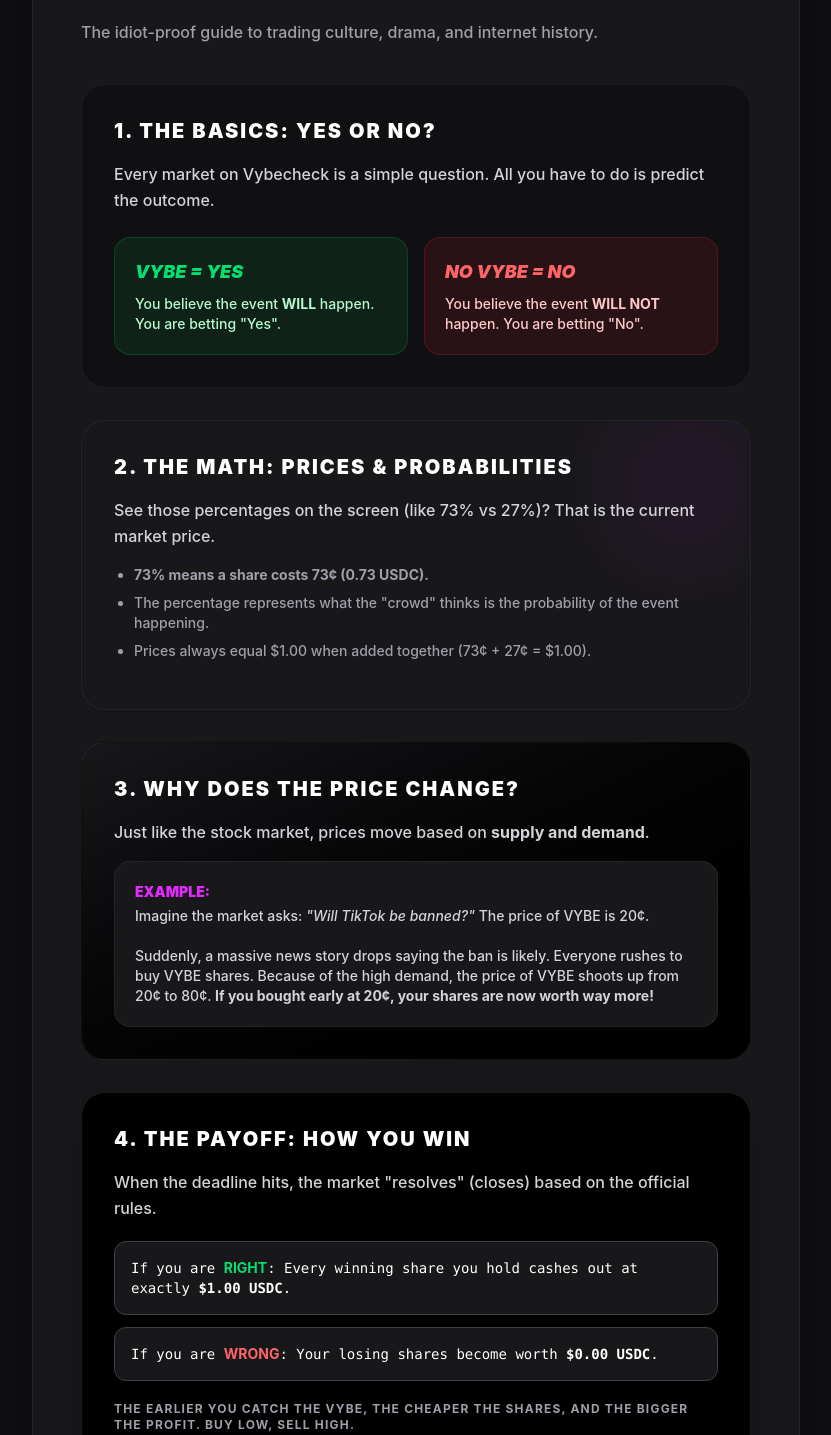
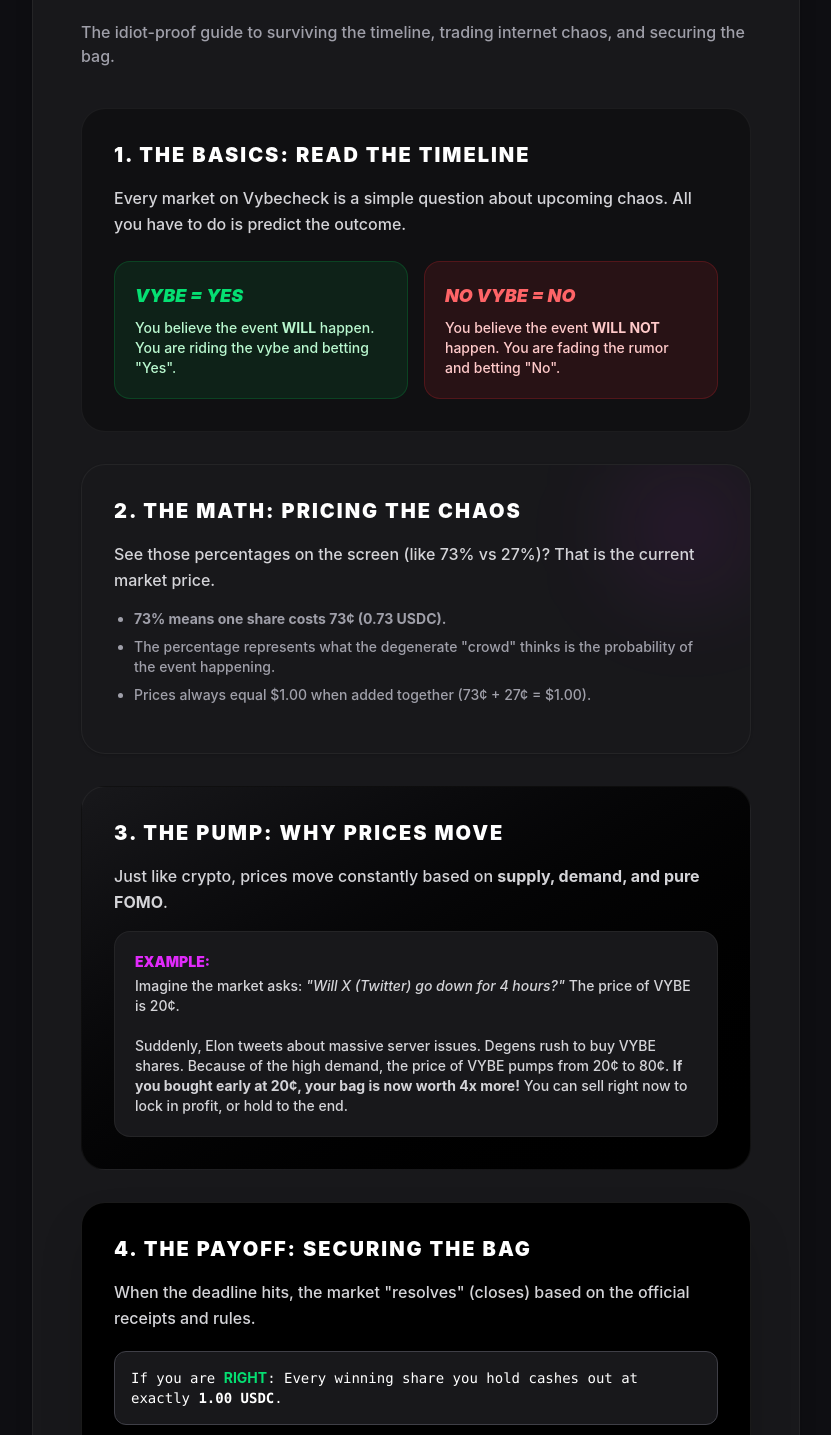
Before and after one commit to deorodesign/vibecheck, a Next.js app: page /how-it-works in a window 1280 px wide. Shown: the part 195-1630 px from the top of the page, without its empty margins (224-1055 px from the left). Built offline with nearby package versions, Linux system fonts and the light colour scheme; no server answers; the database is empty.

Commit message:
Update page.tsx

```diff
--- a/app/how-it-works/page.tsx
+++ b/app/how-it-works/page.tsx
@@ -4,69 +4,69 @@ export default function HowItWorksPage() {
   return (
     <main className="min-h-screen bg-zinc-50 dark:bg-[#0e0e12] flex flex-col items-center py-12 px-4 transition-colors duration-500 font-sans">
       <div className="w-full max-w-3xl bg-white dark:bg-[#18181b] border border-zinc-200 dark:border-white/5 rounded-[2rem] p-6 md:p-12 shadow-xl">
-        <Link href="/" className="text-zinc-500 hover:text-zinc-900 dark:hover:text-white text-xs font-bold uppercase tracking-widest mb-8 inline-block transition-colors">← Back to Vybecheck</Link>
+        <Link href="/" className="text-zinc-500 hover:text-zinc-900 dark:hover:text-white text-xs font-bold uppercase tracking-widest mb-8 inline-block transition-colors">← Back to the Chaos</Link>
 
         <h1 className="text-3xl md:text-5xl font-black uppercase italic tracking-tight text-zinc-900 dark:text-white mb-4">
           Vybecheck 101
         </h1>
-        <p className="text-zinc-500 dark:text-zinc-400 font-medium mb-10 text-sm md:text-base">The idiot-proof guide to trading culture, drama, and internet history.</p>
+        <p className="text-zinc-500 dark:text-zinc-400 font-medium mb-10 text-sm md:text-base">The idiot-proof guide to surviving the timeline, trading internet chaos, and securing the bag.</p>
 
         <div className="space-y-8 text-zinc-700 dark:text-zinc-300 leading-relaxed">
 
           <section className="p-6 md:p-8 bg-zinc-50 dark:bg-black/30 rounded-3xl border border-zinc-200 dark:border-white/5">
-            <h2 className="text-xl font-black uppercase tracking-widest text-zinc-900 dark:text-white mb-4">1. The Basics: Yes or No?</h2>
-            <p className="mb-6 font-medium">Every market on Vybecheck is a simple question. All you have to do is predict the outcome.</p>
+            <h2 className="text-xl font-black uppercase tracking-widest text-zinc-900 dark:text-white mb-4">1. The Basics: Read the Timeline</h2>
+            <p className="mb-6 font-medium">Every market on Vybecheck is a simple question about upcoming chaos. All you have to do is predict the outcome.</p>
 
             <div className="grid grid-cols-1 md:grid-cols-2 gap-4">
               <div className="p-5 rounded-2xl bg-green-50 dark:bg-green-500/10 border border-green-200 dark:border-green-500/20">
                 <h3 className="text-green-600 dark:text-green-400 font-black italic uppercase text-lg mb-2">VYBE = YES</h3>
-                <p className="text-sm font-medium text-green-800 dark:text-green-200">You believe the event <strong>WILL</strong> happen. You are betting "Yes".</p>
+                <p className="text-sm font-medium text-green-800 dark:text-green-200">You believe the event <strong>WILL</strong> happen. You are riding the vybe and betting "Yes".</p>
               </div>
               <div className="p-5 rounded-2xl bg-red-50 dark:bg-red-500/10 border border-red-200 dark:border-red-500/20">
                 <h3 className="text-red-600 dark:text-red-400 font-black italic uppercase text-lg mb-2">NO VYBE = NO</h3>
-                <p className="text-sm font-medium text-red-800 dark:text-red-200">You believe the event <strong>WILL NOT</strong> happen. You are betting "No".</p>
+                <p className="text-sm font-medium text-red-800 dark:text-red-200">You believe the event <strong>WILL NOT</strong> happen. You are fading the rumor and betting "No".</p>
               </div>
             </div>
           </section>
 
           <section className="p-6 md:p-8 bg-white dark:bg-[#18181b] rounded-3xl border border-zinc-200 dark:border-white/5 shadow-sm relative overflow-hidden">
             <div className="absolute top-0 right-0 w-32 h-32 bg-fuchsia-500/10 rounded-full blur-[50px]"></div>
-            <h2 className="text-xl font-black uppercase tracking-widest text-zinc-900 dark:text-white mb-4 relative z-10">2. The Math: Prices & Probabilities</h2>
+            <h2 className="text-xl font-black uppercase tracking-widest text-zinc-900 dark:text-white mb-4 relative z-10">2. The Math: Pricing the Chaos</h2>
             <p className="mb-4 font-medium relative z-10">See those percentages on the screen (like 73% vs 27%)? That is the current market price.</p>
             <ul className="list-disc pl-5 space-y-2 mb-4 font-medium text-sm relative z-10 text-zinc-600 dark:text-zinc-400">
-              <li><strong>73% means a share costs 73¢ (0.73 USDC).</strong></li>
-              <li>The percentage represents what the "crowd" thinks is the probability of the event happening.</li>
+              <li><strong>73% means one share costs 73¢ (0.73 USDC).</strong></li>
+              <li>The percentage represents what the degenerate "crowd" thinks is the probability of the event happening.</li>
               <li>Prices always equal $1.00 when added together (73¢ + 27¢ = $1.00).</li>
             </ul>
           </section>
 
           <section className="p-6 md:p-8 bg-gradient-to-br from-zinc-100 to-zinc-50 dark:from-zinc-900 dark:to-black rounded-3xl border border-zinc-200 dark:border-white/5">
-            <h2 className="text-xl font-black uppercase tracking-widest text-zinc-900 dark:text-white mb-4">3. Why does the price change?</h2>
-            <p className="mb-4 font-medium">Just like the stock market, prices move based on <strong>supply and demand</strong>.</p>
+            <h2 className="text-xl font-black uppercase tracking-widest text-zinc-900 dark:text-white mb-4">3. The Pump: Why prices move</h2>
+            <p className="mb-4 font-medium">Just like crypto, prices move constantly based on <strong>supply, demand, and pure FOMO</strong>.</p>
             <div className="p-5 bg-white dark:bg-[#18181b] rounded-2xl border border-zinc-200 dark:border-white/5 text-sm font-medium">
               <span className="text-fuchsia-500 font-black uppercase mb-1 block">Example:</span>
-              Imagine the market asks: <em>"Will TikTok be banned?"</em> The price of VYBE is 20¢.<br/><br/>
-              Suddenly, a massive news story drops saying the ban is likely. Everyone rushes to buy VYBE shares. Because of the high demand, the price of VYBE shoots up from 20¢ to 80¢. <strong>If you bought early at 20¢, your shares are now worth way more!</strong>
+              Imagine the market asks: <em>"Will X (Twitter) go down for 4 hours?"</em> The price of VYBE is 20¢.<br/><br/>
+              Suddenly, Elon tweets about massive server issues. Degens rush to buy VYBE shares. Because of the high demand, the price of VYBE pumps from 20¢ to 80¢. <strong>If you bought early at 20¢, your bag is now worth 4x more!</strong> You can sell right now to lock in profit, or hold to the end.
             </div>
           </section>
 
           <section className="p-6 md:p-8 bg-zinc-900 dark:bg-black rounded-3xl border border-zinc-800 dark:border-white/10 text-white shadow-2xl">
             <h2 className="text-xl font-black uppercase tracking-widest text-white mb-4">
-              4. The Payoff: How you win
+              4. The Payoff: Securing the Bag
             </h2>
-            <p className="mb-5 text-zinc-300 font-medium">When the deadline hits, the market "resolves" (closes) based on the official rules.</p>
+            <p className="mb-5 text-zinc-300 font-medium">When the deadline hits, the market "resolves" (closes) based on the official receipts and rules.</p>
 
             <div className="space-y-3 font-mono text-sm">
               <div className="p-4 bg-zinc-800 dark:bg-zinc-900 rounded-xl border border-zinc-700">
-                If you are <strong className="text-green-400 font-sans uppercase">Right</strong>: Every winning share you hold cashes out at exactly <strong>$1.00 USDC</strong>.
+                If you are <strong className="text-green-400 font-sans uppercase">Right</strong>: Every winning share you hold cashes out at exactly <strong>1.00 USDC</strong>.
               </div>
               <div className="p-4 bg-zinc-800 dark:bg-zinc-900 rounded-xl border border-zinc-700">
-                If you are <strong className="text-red-400 font-sans uppercase">Wrong</strong>: Your losing shares become worth <strong>$0.00 USDC</strong>.
+                If you are <strong className="text-red-400 font-sans uppercase">Wrong</strong>: Your losing shares go to <strong>0.00 USDC</strong>. You got liquidated.
               </div>
             </div>
 
             <p className="mt-5 text-xs text-zinc-400 uppercase tracking-widest font-bold">
-              The earlier you catch the vybe, the cheaper the shares, and the bigger the profit. Buy low, sell high.
+              The earlier you read the chaos, the cheaper the shares, and the bigger the profit. Buy the rumor, sell the news.
             </p>
           </section>
 
```
